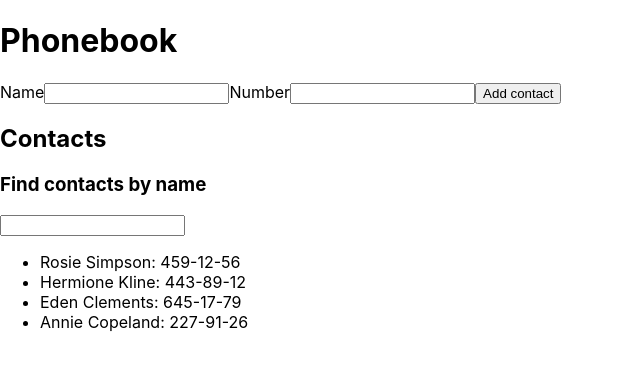
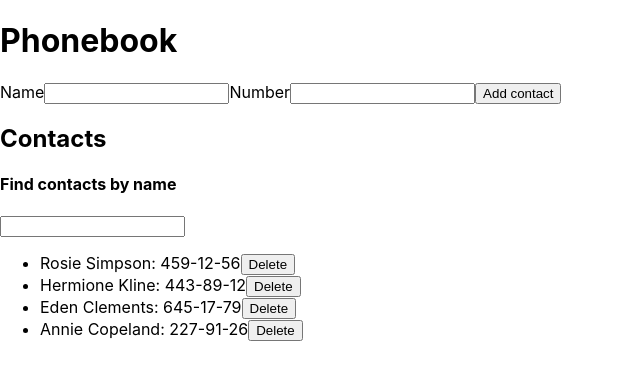
Before and after one commit to PokhilenkoD/goit-react-hw-02-phonebook, a React (Create React App) app: page / in a window 1280 px wide. Shown: the top 380 px of the page, without its empty margins (0-640 px from the left). Built offline with nearby package versions, Linux system fonts and the light colour scheme.

Commit message:
finished app

```diff
--- a/src/components/App/App.jsx
+++ b/src/components/App/App.jsx
@@ -12,9 +12,16 @@ export class App extends Component {
       { id: 'id-3', name: 'Eden Clements', number: '645-17-79' },
       { id: 'id-4', name: 'Annie Copeland', number: '227-91-26' },
     ],
+    filter: '',
   };
 
   addsNameContacts = value => {
+    const verifyContact = this.state.contacts.some(contact => {
+      return contact.name.toLowerCase() === value.name.toLowerCase();
+    });
+    if (verifyContact) {
+      alert(`${value.name} is already in contacts`);
+    } else {
       this.setState(prevState => {
         return {
           contacts: [
@@ -27,24 +34,33 @@ export class App extends Component {
           ],
         };
       });
+    }
   };
 
-  // filterContacts = (name) => {
-  //   this.state.contacts.filter(contact => {
-  //     console.log(contact)
-  //   })
-  // }
+  handleChange = evt => {
+    this.setState({ filter: evt.target.value });
+  };
+
+  deleteContacts = ev => {
+    const value = ev.target.previousSibling.textContent;
+    const filtredArray = this.state.contacts.filter(contact => {
+      return contact.number !== value;
+    });
+    this.setState({ contacts: [...filtredArray] });
+  };
 
   render() {
-    const { contacts } = this.state;
+    const contacts = this.state.contacts.filter(contact => {
+      return contact.name.toLowerCase().includes(this.state.filter);
+    });
 
     return (
       <div>
         <h1>Phonebook</h1>
         <ContactsForm addsContacts={this.addsNameContacts} />
         <h2>Contacts</h2>
-        <Filter filterContacts={this.filterContacts} />
-        <ContactsList contacts={contacts} />
+        <Filter handleChange={this.handleChange} />
+        <ContactsList contacts={contacts} deleteContact={this.deleteContacts} />
       </div>
     );
   }
--- a/src/components/ContactsList/ContactList.jsx
+++ b/src/components/ContactsList/ContactList.jsx
@@ -1,8 +1,15 @@
-export const ContactsList = ({contacts}) => {
+export const ContactsList = ({ contacts, deleteContact }) => {
   return (
     <ul>
       {contacts.map(({ name, id, number }) => {
-          return <li key={id}>{name}: { number}</li>;
+        return (
+          <li key={id}>
+            {name}: {number}
+            <button type="button" onClick={deleteContact}>
+              Delete
+            </button>
+          </li>
+        );
       })}
     </ul>
   );
--- a/src/components/Filter/Filter.jsx
+++ b/src/components/Filter/Filter.jsx
@@ -1,25 +1,8 @@
-import { Component } from 'react';
-
-export class Filter extends Component {
-    props = {
-
-    }
-  state = {
-    filter: '',
-  };
-
-  handleChange = evt => {
-      this.setState({ filter: evt.target.value });
-
-  };
-  render() {
-      const { filter } = this.state;
-
-    return (
-      <div>
-        <h3>Find contacts by name</h3>
-        <input type="text" value={filter} onChange={this.handleChange} />
-      </div>
-    );
-  }
-}
+export const Filter = ({ value, handleChange }) => {
+  return (
+    <div>
+      <h4>Find contacts by name</h4>
+      <input type="text" value={value} onChange={handleChange} />
+    </div>
+  );
+};
```
Lines whose indentation alone changed are shown as unchanged.
